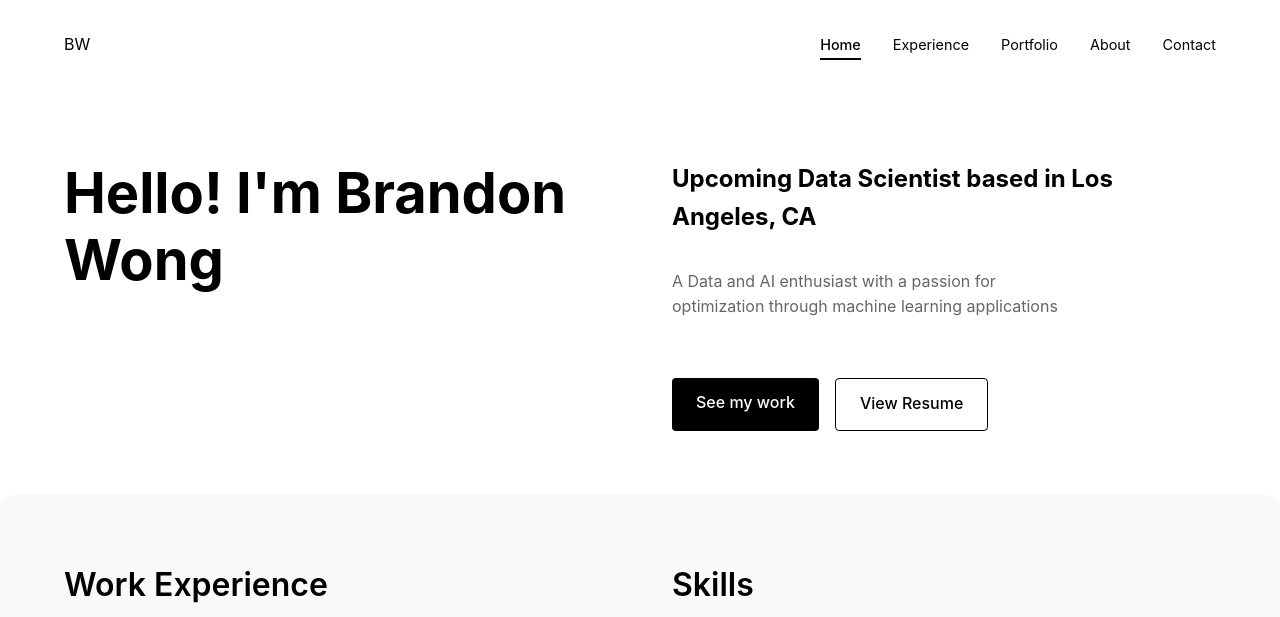
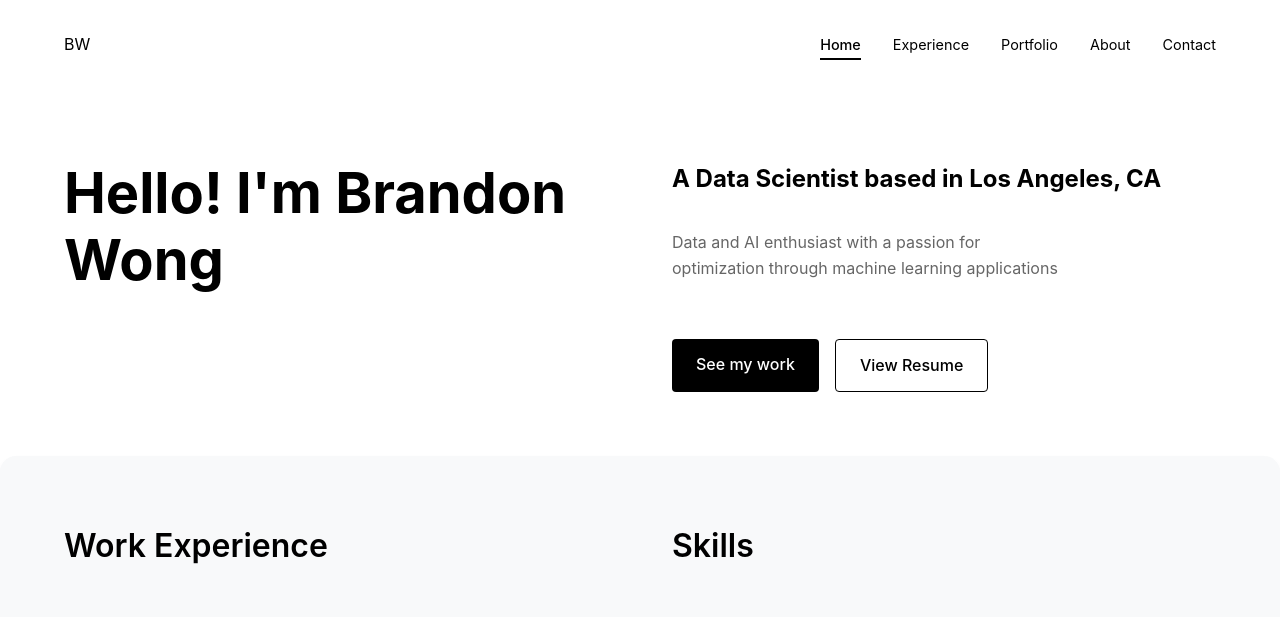
Before and after one commit to bwong109/porfolio, a plain HTML site: page index.html in a window 1280 px wide. Shown: the top 617 px of the page. Drawn offline with Linux system fonts and the light colour scheme.

Commit message:
updated!

```diff
--- a/index.html
+++ b/index.html
@@ -37,9 +37,9 @@
             <h1>Hello! I'm Brandon Wong</h1>
         </div>
         <div class="hero-right">
-            <h2>Upcoming Data Scientist based in Los Angeles, CA</h2>
+            <h2>A Data Scientist based in Los Angeles, CA</h2>
             <p style="margin-top: 2rem;">
-                A Data and AI enthusiast with a passion for optimization through machine learning applications<br>
+                Data and AI enthusiast with a passion for optimization through machine learning applications<br>
                 <br>
             </p>
             <div class="button-group">
```
Also changed, not shown: 1 other file.
